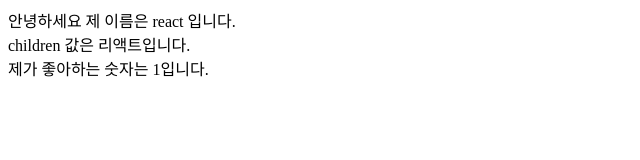
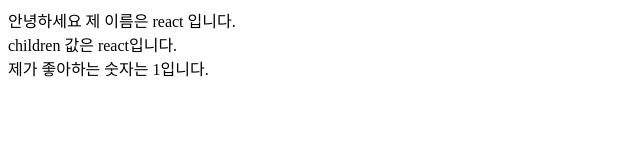
Before and after one commit to kimdohui/react_book, a React (Create React App) app: page / in a window 1280 px wide. Shown: the top 160 px of the page, without its empty margins (0-640 px from the left). Built offline with nearby package versions, Linux system fonts and the light colour scheme.

Commit message:
2020/06/05/TIL

```diff
--- a/src/App.js
+++ b/src/App.js
@@ -4,7 +4,7 @@ import MyComponent from "./MyComponent";
 const App = () => {
   return (
     <MyComponent name="react" favoriteNumber={1}>
-      리액트
+      react
     </MyComponent>
   );
 };
```
